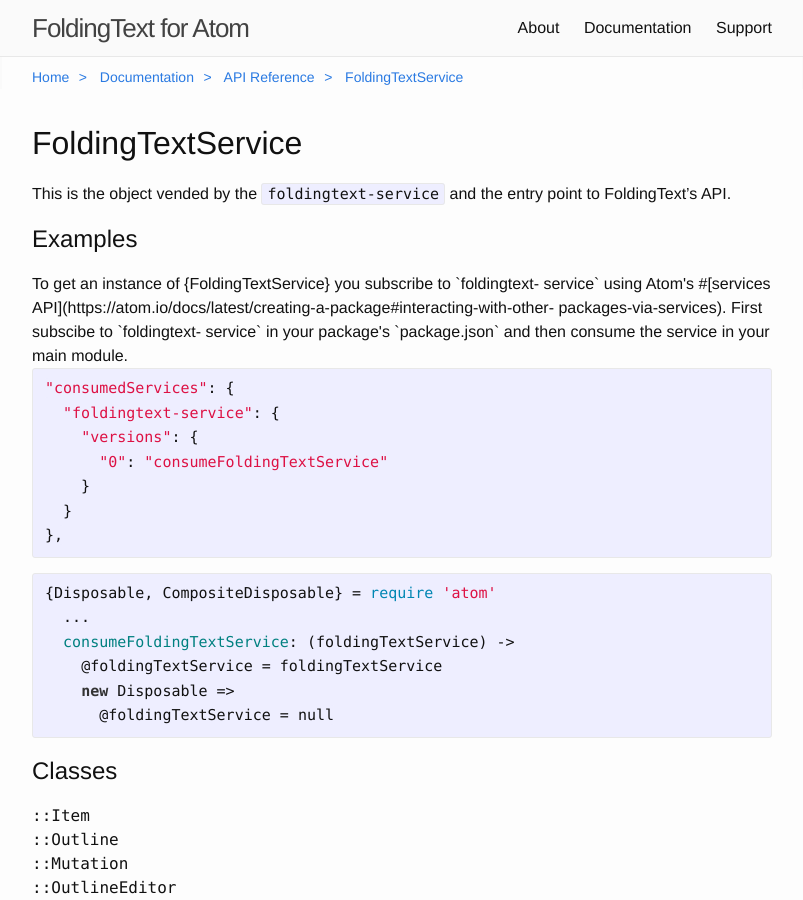
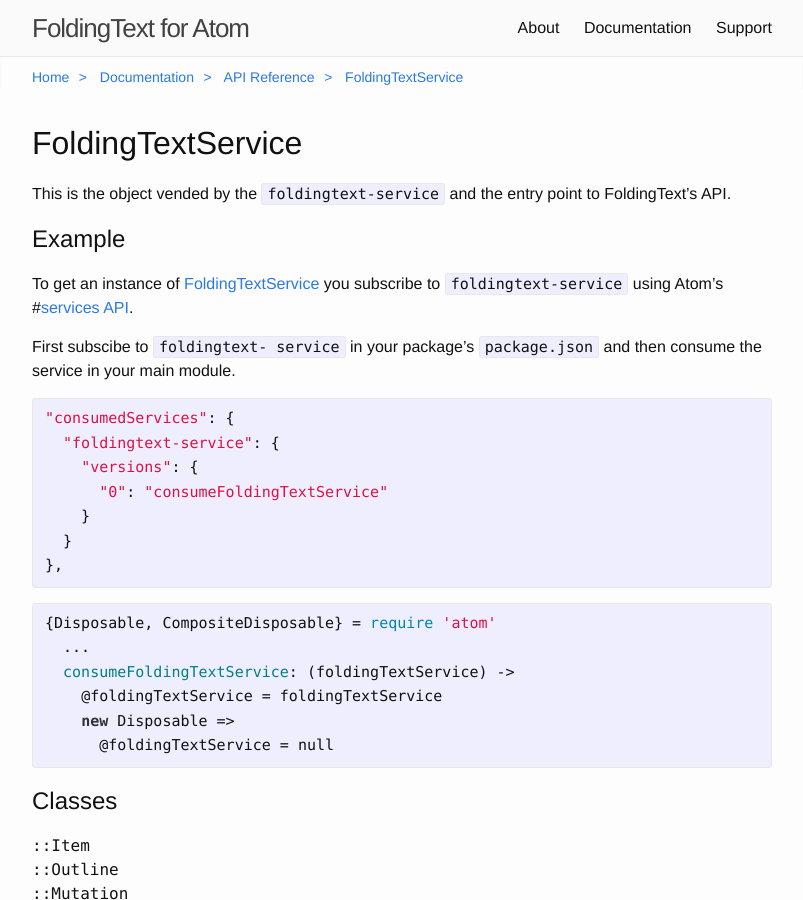
Before and after one commit to jessegrosjean/foldingtext-for-atom, a Jekyll site: the page built from documentation/api-reference/FoldingTextService/index.html, in a window 1280 px wide and 900 px high. Shown: the whole window, without its empty margins (238-1041 px from the left). Built offline with Jekyll 4.4.1, drawn with Linux system fonts in a browser that asks for light colours; nearby versions of some CDN libraries.

Commit message:
Update examples section references

```diff
--- a/documentation/api-reference/FoldingTextService/index.html
+++ b/documentation/api-reference/FoldingTextService/index.html
@@ -5,13 +5,13 @@
 ---
 <p>This is the object vended by the <code>foldingtext-service</code> and the entry
 point to FoldingText’s API.</p>
-<h2>Examples</h2>
-To get an instance of {FoldingTextService} you subscribe to `foldingtext-
-service` using Atom's #[services
-API](https://atom.io/docs/latest/creating-a-package#interacting-with-other-
-packages-via-services).
-First subscibe to `foldingtext- service` in your package's `package.json`
-and then consume the service in your main module.
+<h2 id="example">Example</h2>
+<p>To get an instance of <a class='reference' href='../FoldingTextService'>FoldingTextService</a> you subscribe to <code>foldingtext-service</code>
+using Atom’s #<a href="https://atom.io/docs/latest/creating-a-package#interacting-with-other-
+packages-via-services">services
+API</a>.</p>
+<p>First subscibe to <code>foldingtext- service</code> in your package’s <code>package.json</code>
+and then consume the service in your main module.</p>
 <pre><code class="lang-cson"><span class="hljs-string">"consumedServices"</span>: {
   <span class="hljs-string">"foldingtext-service"</span>: {
     <span class="hljs-string">"versions"</span>: {
@@ -27,7 +27,6 @@
     <span class="hljs-keyword">new</span> Disposable =&gt;
       <span class="hljs-property">@foldingTextService</span> = <span class="hljs-literal">null</span>
 </code></pre>
-
 
 <h2>Classes</h2>
 <dl>
```
